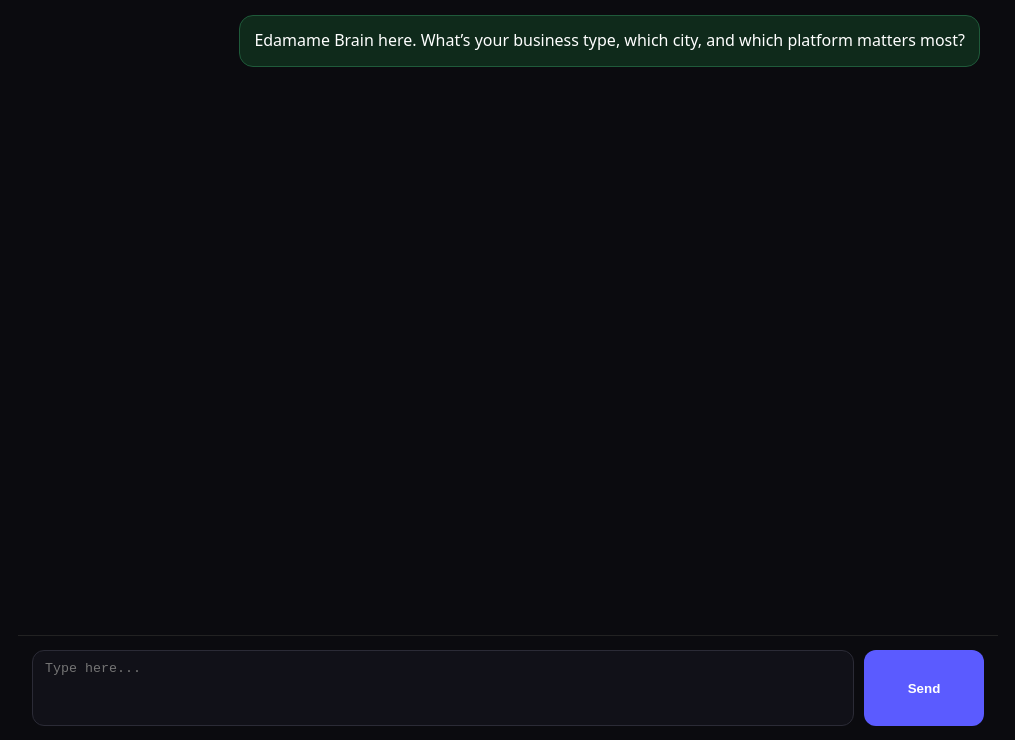
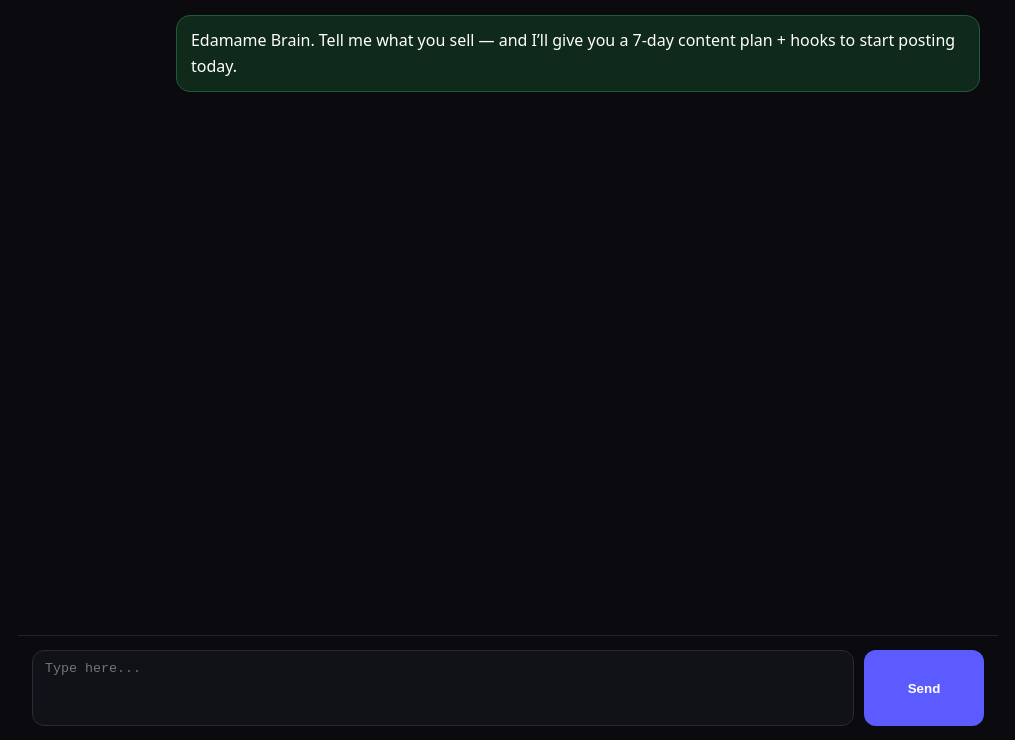
Before and after one commit to ahmadbrayes/edamame-ai-server, a website: page public/brain.html in a window 1280 px wide. Shown: the part 60-800 px from the top of the page, without its empty margins (132-1147 px from the left). Drawn offline with Linux system fonts and the light colour scheme.

Commit message:
brain.html

```diff
--- a/public/brain.html
+++ b/public/brain.html
@@ -82,7 +82,8 @@
       }
     });
 
-    addMsg("Edamame Brain here. What’s your business type, which city, and which platform matters most?", "ai");
+    addMsg("Edamame Brain. Tell me what you sell — and I’ll give you a 7-day content plan + hooks to start posting today.", "ai");
+
   </script>
 </body>
 </html>
```
